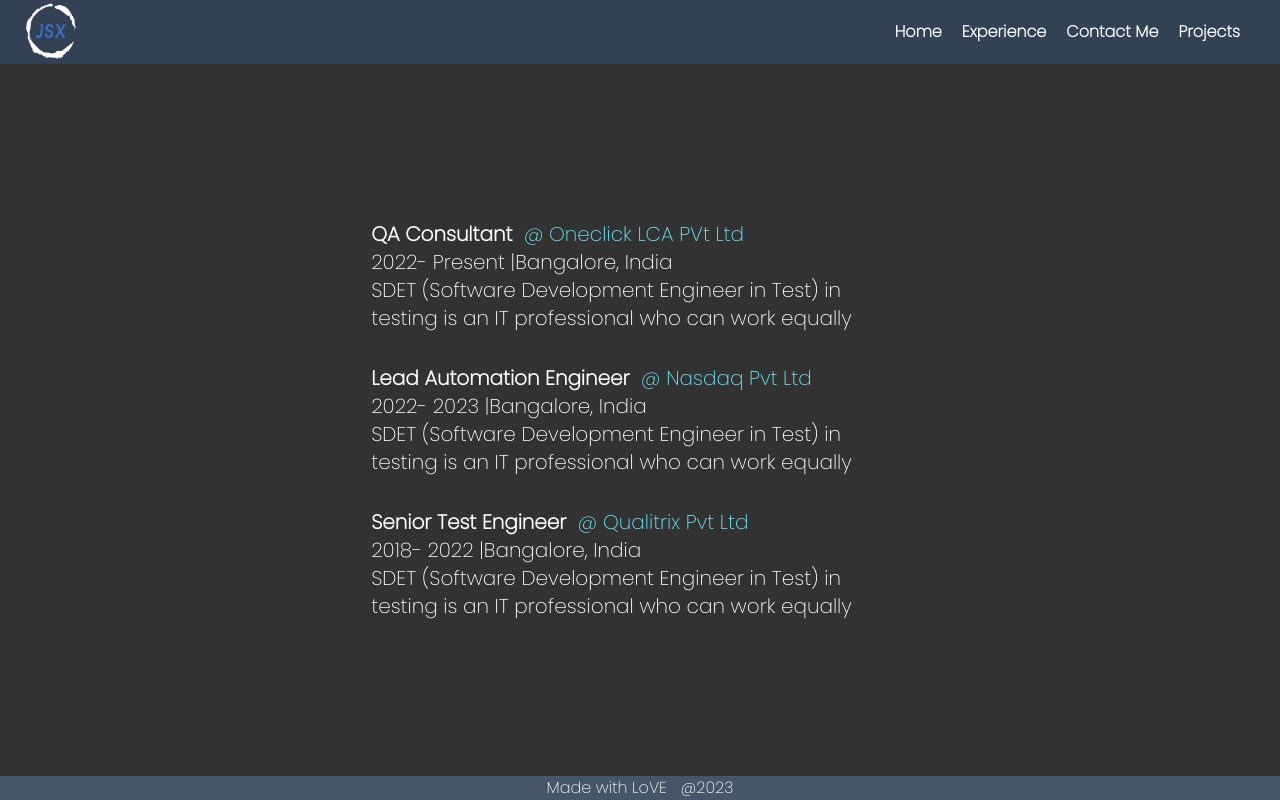
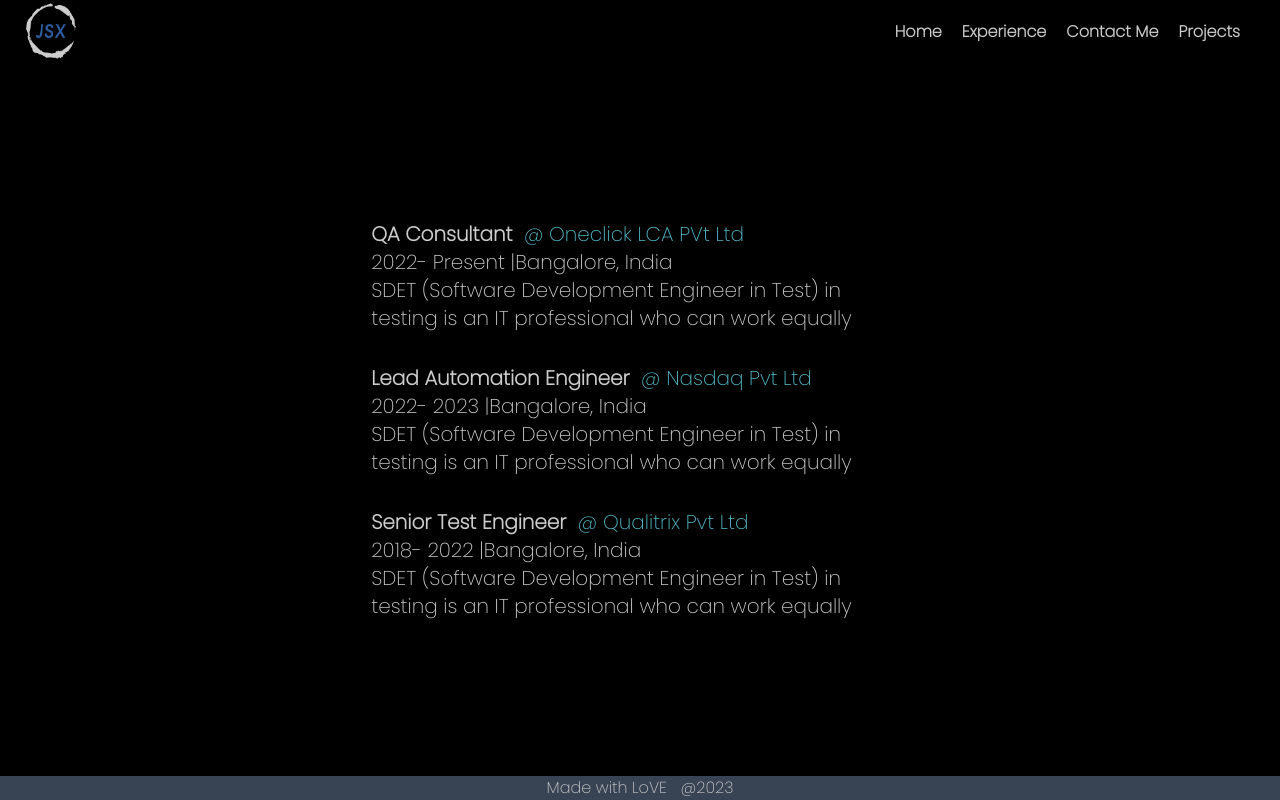
Before and after one commit to sunilhn27/portfolio-nextjs, a Next.js app: page /experience in a window 1280 px wide. Built offline with nearby package versions, Linux system fonts and the light colour scheme.

Commit message:
change Css and Nav bar text

```diff
--- a/src/Components/Experience.js
+++ b/src/Components/Experience.js
@@ -24,7 +24,7 @@
 
   return (
     <div className='flex flex-row gap-3 '>
-{/*
+      {/*
       <div className='border-1 h-3 bg-white flex flex-col'></div> */}
 
 
--- a/src/Components/NavBar.js
+++ b/src/Components/NavBar.js
@@ -9,16 +9,16 @@
 
 
   return (
-    <div className="text-white bg-slate-700">
+    <div className="text-white bg-black">
       <nav className="flex justify-between items-center px-5">
         <Link href={"/"}>
           <Image className="h-16 w-16" src={logo} alt="img" />
         </Link>
-        <div className="hidden md:flex space-x-5 items-center  font-bold">
-          <Link href={"/"} className="hover:text-orange-400">Home</Link>
-          <Link href={"/experience"} className="hover:text-orange-400">  Experience</Link>
-          <Link href={"/contactme"} className="hover:text-orange-400">Contact Me</Link>
-          <Link href={"/projects"} className="hover:text-orange-400">Projects</Link>
+        <div className="hidden md:flex space-x-5 items-center font-bold">
+          <Link href={"/"} className="hover:text-orange-400 font-extrabold">Home</Link>
+          <Link href={"/experience"} className=" hover:text-orange-400">  Experience</Link>
+          <Link href={"/contactme"} className="hover:text-orange-400 font-bold">Contact Me</Link>
+          <Link href={"/projects"} className="hover:text-font-bold">Projects</Link>
           <i className=" text-white fa-solid fa-bars text-2xl"></i>
         </div>
         <div className="md:hidden">
--- a/src/pages/_document.js
+++ b/src/pages/_document.js
@@ -6,7 +6,7 @@
 
       <Head />
 
-      <body className='font-play'>
+      <body className='font-play bg-black opacity-80'>
         <Main />
         <NextScript />
       </body>
--- a/src/styles/globals.css
+++ b/src/styles/globals.css
@@ -6,8 +6,8 @@
 @tailwind utilities;
 
 
-
+/*
 body {
   color: rgb(var(--foreground-rgb));
-  background: rgba(8, 8, 8, 0.829)
-}
+  background: rgba(8, 8, 8, 0.919)
+} */
```
